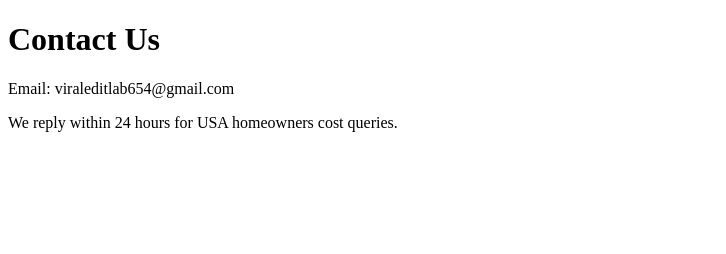
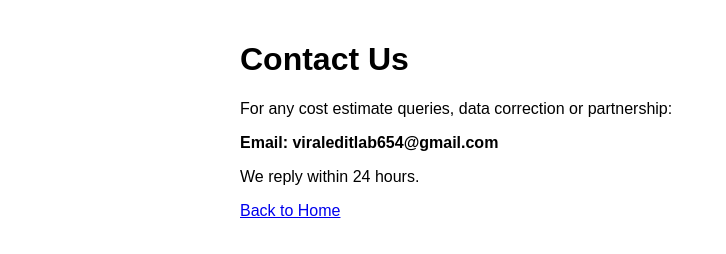
Before and after one commit to ro9096395-arch/usacostlab, a plain HTML site: page contact.html in a window 1280 px wide. Shown: the whole page, without its empty margins (0-726 px from the left). Drawn offline with Linux system fonts and the light colour scheme.

Commit message:
Update contact.html

```diff
--- a/contact.html
+++ b/contact.html
@@ -1,5 +1,9 @@
-<!DOCTYPE html><html><head><title>Contact - USA CostLab</title></head><body>
+<!DOCTYPE html>
+<html lang="en-US"><head><meta charset="UTF-8"><meta name="viewport" content="width=device-width, initial-scale=1.0"><title>Contact Us - USA CostLab</title></head>
+<body style="font-family:Arial;max-width:800px;margin:auto;padding:20px;">
 <h1>Contact Us</h1>
-<p>Email: viraleditlab654@gmail.com</p>
-<p>We reply within 24 hours for USA homeowners cost queries.</p>
+<p>For any cost estimate queries, data correction or partnership:</p>
+<p><b>Email: viraleditlab654@gmail.com</b></p>
+<p>We reply within 24 hours.</p>
+<a href="/">Back to Home</a>
 </body></html>
```
